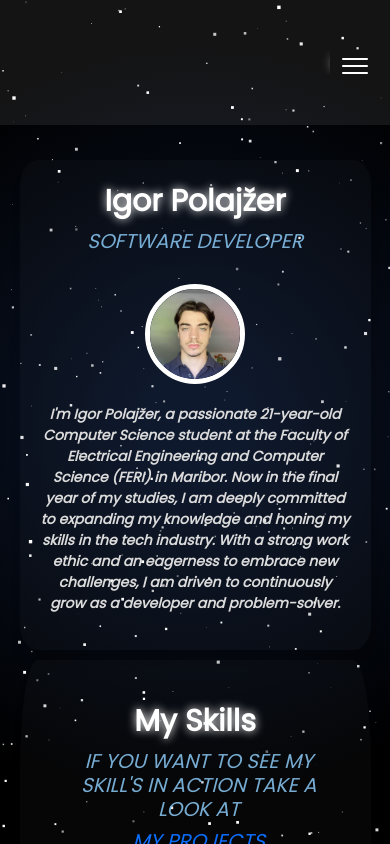
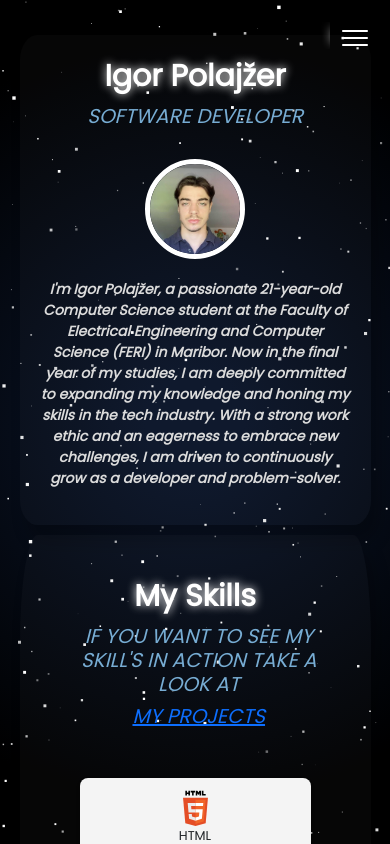
Before and after one commit to IgorPolajzer/software_developer_portfolio, a React (Create React App) app: page / in a window 390 px wide. Built offline with nearby package versions, Linux system fonts and the light colour scheme.

Commit message:
Fixing stars

```diff
--- a/src/App.js
+++ b/src/App.js
@@ -151,10 +151,9 @@ function App() {
                     />
                     }/>
                 </Routes>
-                </div>
+            </div>
         </Router>
-)
-    ;
+    );
 }
 
 export default App;
--- a/src/components/NavBar.jsx
+++ b/src/components/NavBar.jsx
@@ -1,7 +1,6 @@
 import React, { useState, useEffect } from 'react';
 import { Link } from "react-router-dom";
 import './../css/NavBar.css';
-import './../App.css';
 import Navbar from 'react-bootstrap/Navbar';
 import { ReactComponent as HamburgerIcon } from './../assets/hamburger_icon.svg';
 import { ReactComponent as CloseIcon } from './../assets/close_icon.svg';
--- a/src/css/NavBar.css
+++ b/src/css/NavBar.css
@@ -2,7 +2,7 @@
     position: fixed;
     width: 100%;
     top: 0;
-    background: rgba(255, 255, 255, 0.08);
+    background: rgba(255, 255, 255, 0.00);
     min-height: 125px;
     display: flex;
     align-items: center;
@@ -19,6 +19,11 @@
     flex: 1;
   }
 
+  .title {
+    font-weight: bold;
+    font-size: 18px;
+  }
+
   .nav-links {
     display: flex;
     gap: 20px;
@@ -29,7 +34,8 @@
     color: #dbdbdb;
     text-decoration: none;
     padding-left: 20px;
-    font-size: 20px;
+    font-size: 22px;
+    font-weight: bold;
   }
 
 
@@ -50,10 +56,9 @@
 
   /* Mobile navigation styles */
   @media (max-width: 1000px) {
-
-    .nav-bar{
-      position: sticky;
-      top: 0;
+    .nav-bar {
+      padding-bottom: 30px;
+      min-height: 100px;
     }
 
     .nav-links {
@@ -63,12 +68,11 @@
     .hamburger-icon {
       display: block;
       padding-left: 10px;
-      /*font-size: 30px; !* Size the icon appropriately for mobile *!*/
     }
 
     .nav-bar .title {
-      flex: 1; /* Allow title to take remaining space */
-      text-align: center; /* Center title for mobile */
+      flex: 1;
+      text-align: center;
     }
 
     .nav-links-mobile {
@@ -79,7 +83,7 @@
       top: 125px;
       left: 0;
       width: 100%;
-      background: rgba(13, 27, 42, 0.4);
+      background: rgba(13, 27, 42, 0.0);
       list-style: none;
       padding: 0;
       margin: 0;
```
